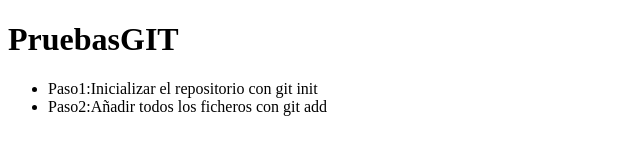
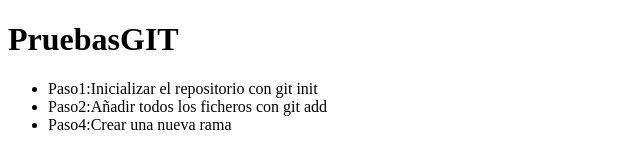
Before and after one commit to Dardulax/GITenlinea, a plain HTML site: page index.html in a window 1280 px wide. Shown: the whole page, without its empty margins (0-640 px from the left). Drawn offline with Linux system fonts and the light colour scheme.

Commit message:
Añadir paso 4

```diff
--- a/index.html
+++ b/index.html
@@ -10,6 +10,7 @@
 	<ul>
 		<li>Paso1:Inicializar el repositorio con git init</li>
 		<li>Paso2:Añadir todos los ficheros con git add</li>
+		<li>Paso4:Crear una nueva rama</li>
 	</ul>
 </body>
 </html>
```
